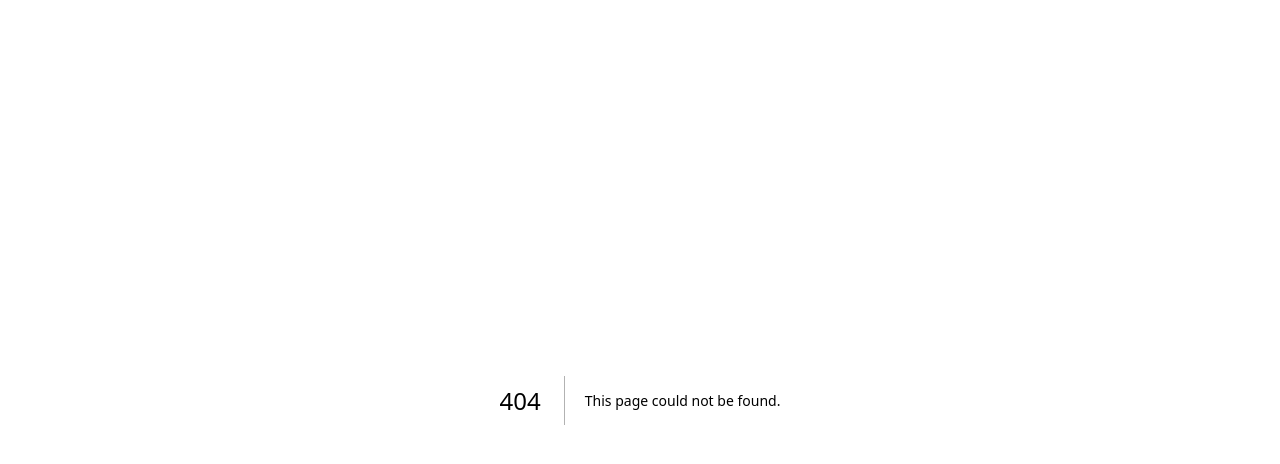
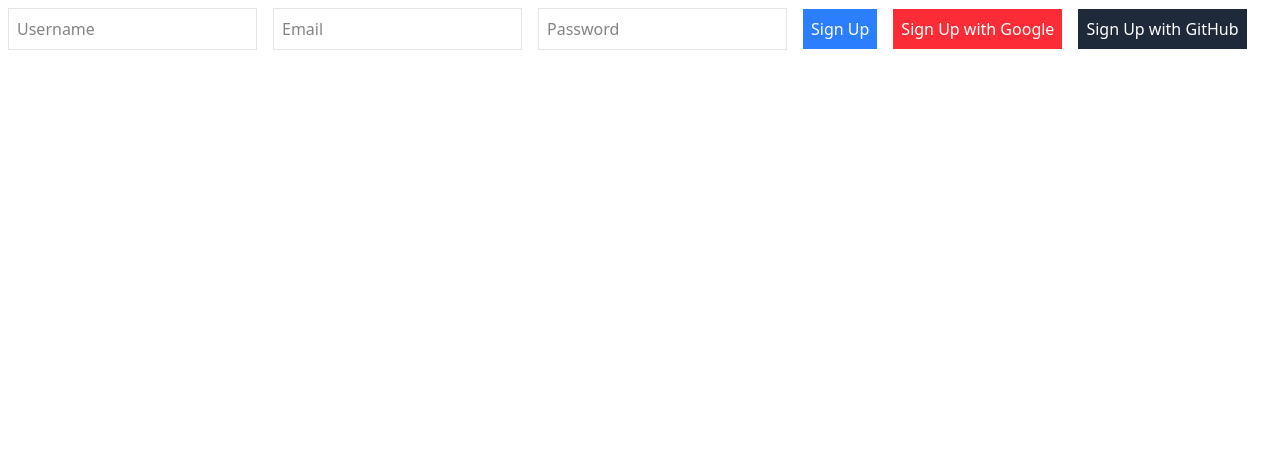
Before and after one commit to Sameertahir024/sql-challenges, a Next.js app: page /sign-up in a window 1280 px wide. Before the commit this address had no page. Shown: the top 464 px of the page. Built offline with nearby package versions, Linux system fonts and the light colour scheme; no server answers.

Commit message:
update login button text and add login link in header

```diff
--- a/src/app/(auth)/login/page.tsx
+++ b/src/app/(auth)/login/page.tsx
@@ -62,7 +62,7 @@ export default function LoginPage() {
         className="border p-2 m-2"
       />
       <button onClick={handleLogin} className="bg-blue-500 text-white p-2 m-2">
-        Login / Signup with Email
+        Login with Email
       </button>
       <button
         onClick={() => loginWithProvider("google")}
--- /dev/null
+++ b/src/app/(auth)/sign-up/page.tsx
@@ -0,0 +1,80 @@
+"use client";
+
+import { useRouter } from "next/navigation";
+import { createClient } from "@/lib/supabase/browserClient";
+import { useState } from "react";
+
+export default function SignUpPage() {
+  const supabase = createClient();
+  const router = useRouter();
+
+  const [email, setEmail] = useState("");
+  const [password, setPassword] = useState("");
+  const [username, setUsername] = useState("");
+
+  const handleSignUp = async () => {
+    const { error: signupError } = await supabase.auth.signUp({
+      email,
+      password,
+      options: {
+        data: {
+          username: username,
+        },
+      },
+    });
+
+    if (signupError) {
+      alert(`Signup failed: ${signupError.message}`);
+    } else {
+      alert("Signup successful! Check your email to confirm.");
+      // Optionally: auto-login user after signup
+      const { error: loginAfterSignupError } =
+        await supabase.auth.signInWithPassword({ email, password });
+      if (!loginAfterSignupError) {
+        router.push("/dashboard");
+      }
+    }
+  };
+
+  const signUpWithProvider = async (provider: "google" | "github") => {
+    await supabase.auth.signInWithOAuth({ provider });
+  };
+
+  return (
+    <div>
+      <input
+        type="text"
+        placeholder="Username"
+        onChange={(e) => setUsername(e.target.value)}
+        className="border p-2 m-2"
+      />
+      <input
+        type="email"
+        placeholder="Email"
+        onChange={(e) => setEmail(e.target.value)}
+        className="border p-2 m-2"
+      />
+      <input
+        type="password"
+        placeholder="Password"
+        onChange={(e) => setPassword(e.target.value)}
+        className="border p-2 m-2"
+      />
+      <button onClick={handleSignUp} className="bg-blue-500 text-white p-2 m-2">
+        Sign Up
+      </button>
+      <button
+        onClick={() => signUpWithProvider("google")}
+        className="bg-red-500 text-white p-2 m-2"
+      >
+        Sign Up with Google
+      </button>
+      <button
+        onClick={() => signUpWithProvider("github")}
+        className="bg-gray-800 text-white p-2 m-2"
+      >
+        Sign Up with GitHub
+      </button>
+    </div>
+  );
+}
--- /dev/null
+++ b/src/app/dashboard/page.tsx
@@ -0,0 +1,3 @@
+export default function DashboardPage() {
+  return <div>Dashboard</div>;
+}
--- a/src/components/layout/Herader.tsx
+++ b/src/components/layout/Herader.tsx
@@ -13,8 +13,17 @@ export default function Header() {
           </div>
           <div className="flex items-center gap-2 sm:gap-4">
             <ToggleTheme />
+            <Link href="/login">
+              <Button
+                variant="outline"
+                size="sm"
+                className="text-sm px-4 sm:px-8"
+              >
+                Login
+              </Button>
+            </Link>
             <Link href="/sign-up">
-              <Button size="lg" className="text-sm px-4 sm:px-8">
+              <Button size="sm" className="text-sm px-4 sm:px-8">
                 Sign Up
               </Button>
             </Link>
```
